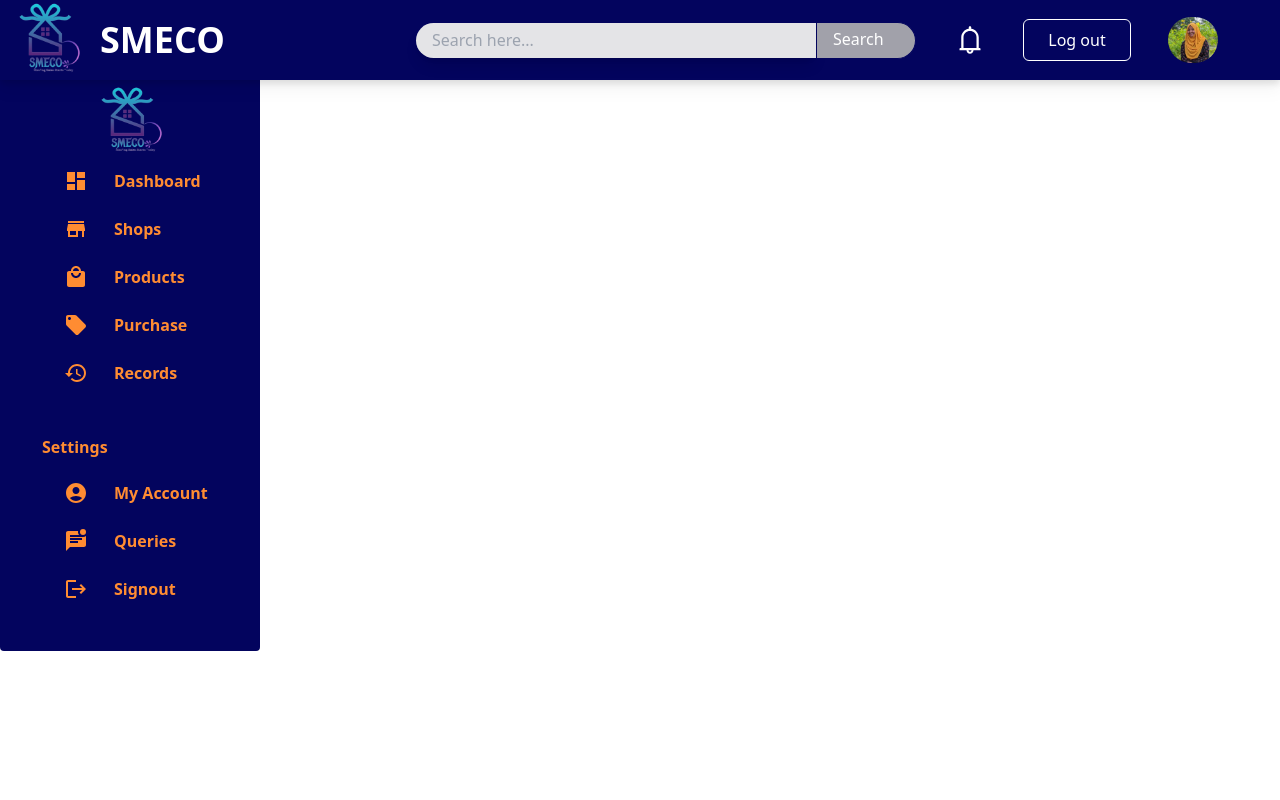
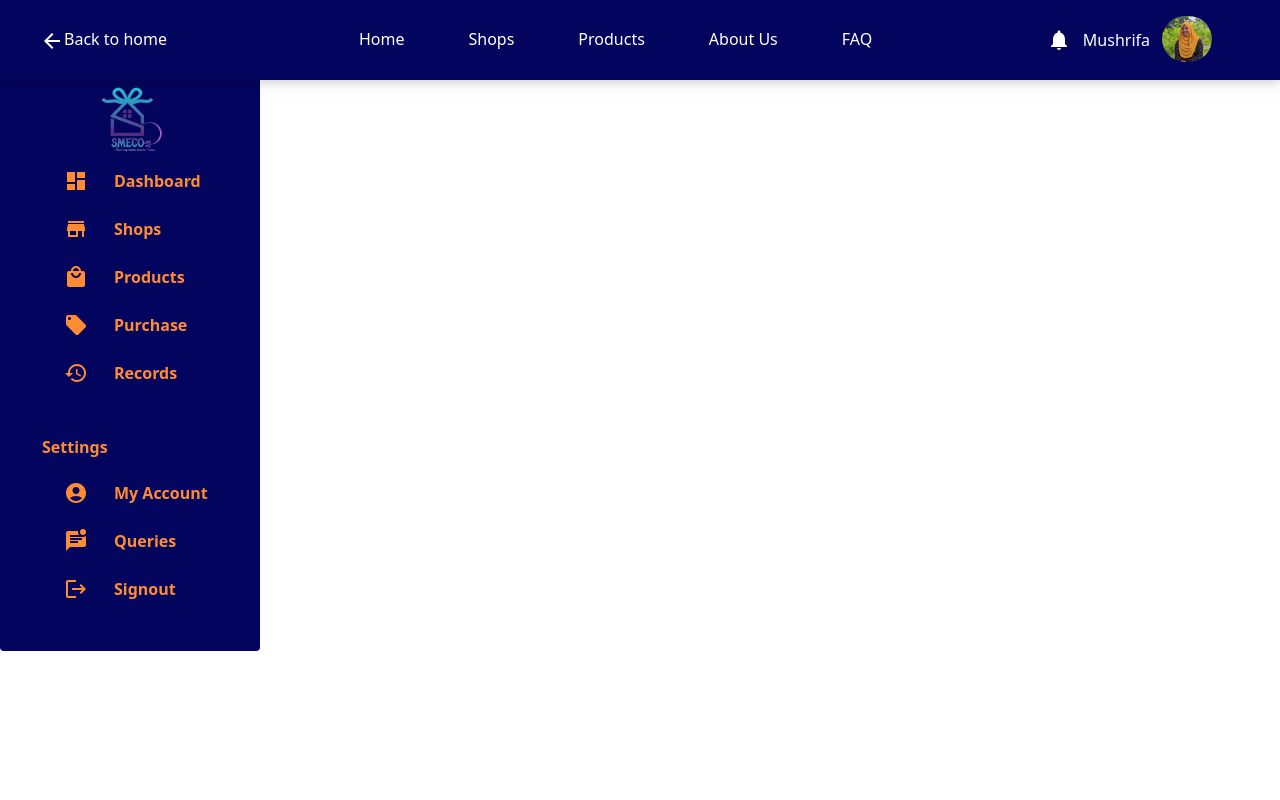
Before and after one commit to SME-CO/smeco_customer_app, a React (Create React App) app: page /dashboard in a window 1280 px wide. Shown: the top 800 px of the page. Built offline with nearby package versions, Linux system fonts and the light colour scheme.

Commit message:
completed top bar

```diff
--- a/src/components/Navbarr.jsx
+++ b/src/components/Navbarr.jsx
@@ -2,6 +2,9 @@ import React, { useState } from "react";
 import bgImg5 from '../assets/logo.png'
 import { AiOutlineBell } from 'react-icons/ai'
 import img from '../assets/mushipic1.jpeg'
+import { Link } from 'react-router-dom';
+import BackIcon from "@mui/icons-material/ArrowBack";
+import NotificationIcon from "@mui/icons-material/Notifications";
 
 
 const Navbarr = () => {
@@ -12,57 +15,25 @@ const Navbarr = () => {
         <div className="h-screen">
             <div className="w-screen h-[80px] z-10 bg-[#03045E] fixed drop-shadow-lg  ">
                 <div className="px-2 flex justify-between items-center w-full h-full">
-                    <div className="flex items-center">
-                        <div>
-                            <img className="w-20 h-20" src={bgImg5} alt="/" />
+                    <div className="flex items-center text-white">
+                        <ul className='hidden md:flex'>
+                            <li className="pr-40"><BackIcon className="" /><Link to="/">Back to home</Link></li>
+                            <li><Link to="/">Home</Link></li>
+                            <li><Link to="/shops">Shops</Link></li>
+                            <li><Link to="/products">Products</Link></li>
+                            <li><Link to="/aboutus">About Us</Link></li>
+                            <li><Link to="/faq">FAQ</Link></li>
+                        </ul>
+                    </div>
+                    <div className='hidden md:flex pr-10'>
+                        <NotificationIcon className="!w-12 !h-12 text-white p-3" />
+                        <p className="pt-3 pr-3 text-white">Mushrifa</p>
+                        <div className="pr-5">
+                            <img className='w-[50px] h-[50px]mx-auto rounded-full' src={img} alt="" />
                         </div>
-                        <h1 className=" ml-3 text-3xl font-bold w-[300px] mr-4 sm:text-4xl text-white">SMECO</h1>
-                        <input className=" hidden md:flex w-[400px] h-[35px] bg-zinc-200 rounded-l-full shadow-lg outline-none font-thin  px-4 py-1" placeholder="Search here..." ></input>
-                        <button className=" hidden md:flex w-[100px] h-[37px] bg-zinc-400  rounded-r-full outline-none  text-white hover:bg-[#FF8C32] hover:text-white px-4 py-1" >Search</button>
+                        {/* <button className='border-none px-4 py-1'><Link to="/SignUp">Sign Up</Link></button> */}
                     </div>
-
-
-                    <div>
-                        <AiOutlineBell className='mx-auto fill-white' size='2rem' />
-                    </div>
-
-                    <div className='flex flex-col my-4'>
-                        <button className='border-white px-6 py-2'>Log out</button>
-                    </div>
-
-                    <div>
-                        <img className='w-[50px] h-[50px]mx-auto rounded-full' src={img} alt="" />
-                    </div>
-
-
-                    <div className="md:flex pr-4">
-                        <template>
-                            <div>
-                                <div className="flex justify-end py-3 px-6 bg-gray-50 border-b"></div>
-                            </div>
-                        </template>
-
-
-                        {/*
-                        <div className="text-white"><h1><MenuIcon /></h1></div> */}
-
-                    </div>
-
-
                 </div>
-
-                <ul className={!nav ? 'hidden' : "absolute bg-zinc-200 w-full px-8"}>
-                    <input className=" hidden md:flex w-[350px] h-[35px] bg-zinc-200 rounded-l-full shadow-lg outline-none font-thin text-xl px-4 " placeholder="Search here.."></input>
-                    <button className="hidden md:flex h-[35px] w-[100px] bg-zinc-800 rounded-r-full text-xl font-thin text-white hover:bg-zinc-500 hover:text-zinc-300" >Search</button>
-
-
-                    <div className="flex flex-col my-4">
-
-
-
-                    </div>
-
-                </ul>
             </div>
         </div>
     )
```
